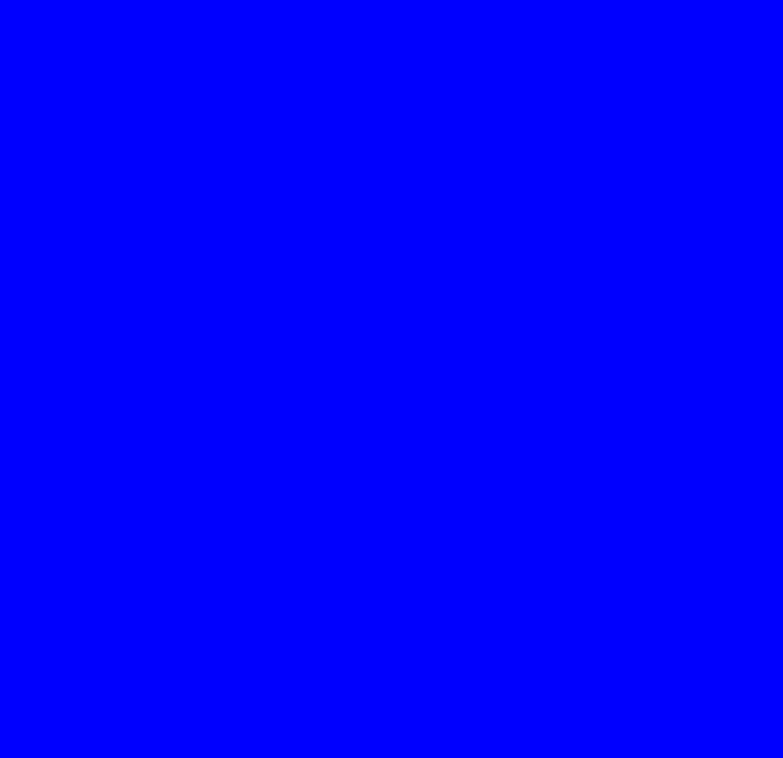
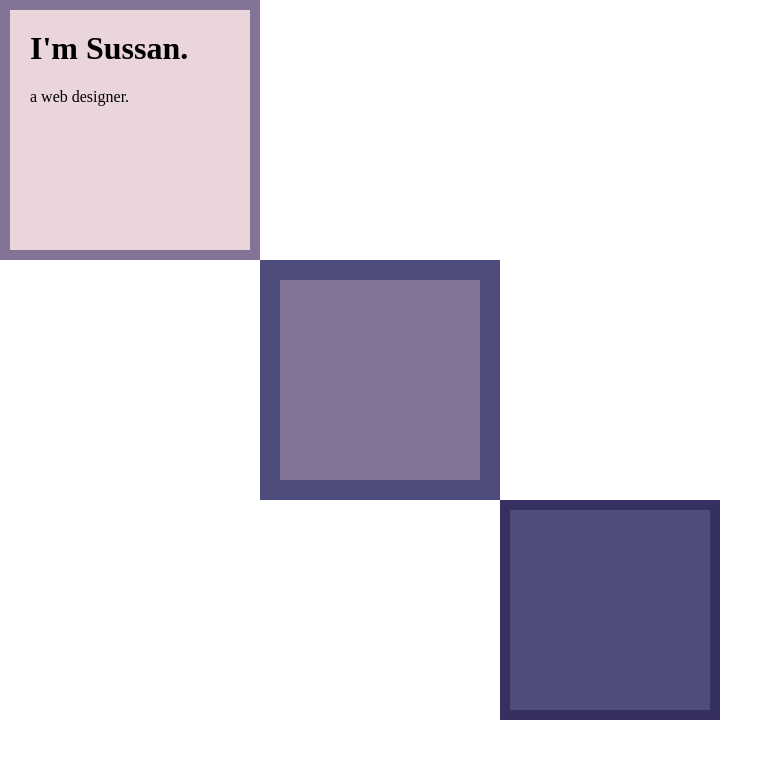
Before and after one commit to sussananukem/my-site, a plain HTML site: page index.html in a window 1280 px wide. Shown: the whole page, without its empty margins (0-783 px from the left). Drawn offline with Linux system fonts and the light colour scheme.

Commit message:
Diagonal boxes challenge

```diff
--- a/css/styles.css
+++ b/css/styles.css
@@ -1,3 +1,32 @@
+
 body{
-  background-color: blue;
+  margin: 0;
 }
+
+h1{
+  margin-top: 0;
+}
+
+ .top-container{
+   background-color: #E9D5DA;
+   padding: 20px;
+   height: 200px;
+   width: 200px;
+   border: solid #827397 10px;
+ }
+
+ .middle-container{
+   background-color: #827397;
+   height: 200px;
+   width: 200px;
+   border: solid #4D4C7D 20px;
+   margin-left: 260px;
+ }
+
+ .bottom-container{
+   background-color: #4D4C7D;
+   height: 200px;
+   width: 200px;
+   margin-left: 500px;
+   border: solid #363062 10px;
+ }
--- a/index.html
+++ b/index.html
@@ -4,8 +4,18 @@
      <meta charset="utf-8">
      <title>Sussan Anukem</title>
      <link rel="stylesheet" href="css/styles.css">
+     <link rel="icon" href="favicon1.ico">
    </head>
    <body>
+<div class="top-container">
+  <h1>I'm Sussan.</h1>
+  <p>a web designer.</p>
+</div>
+<div class="middle-container">
 
+</div>
+<div class="bottom-container">
+
+</div>
    </body>
  </html>
```
Also changed, not shown: favicon1.ico (added). Lines whose indentation alone changed are shown as unchanged.
